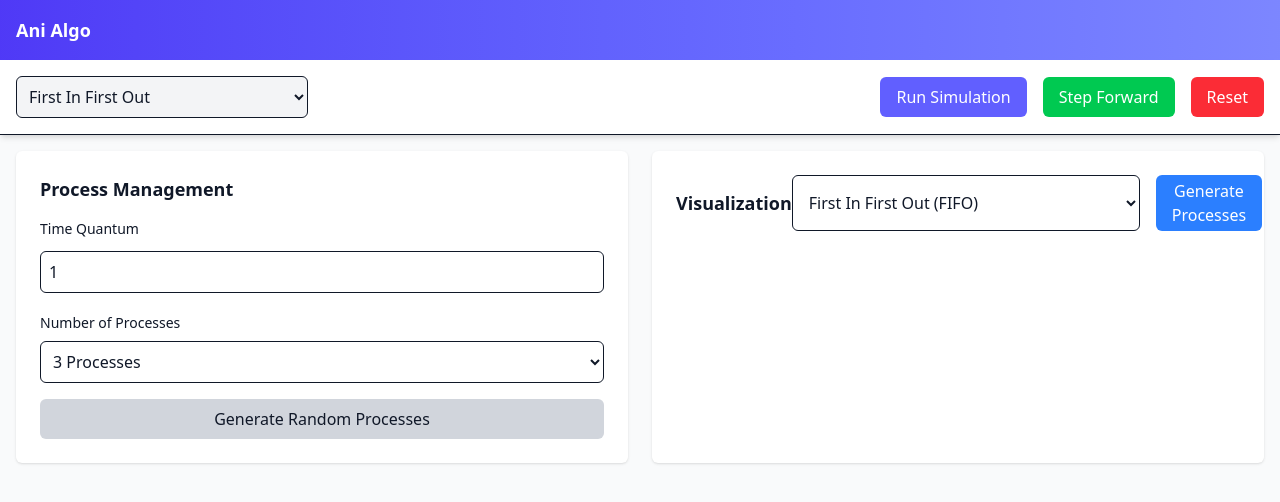
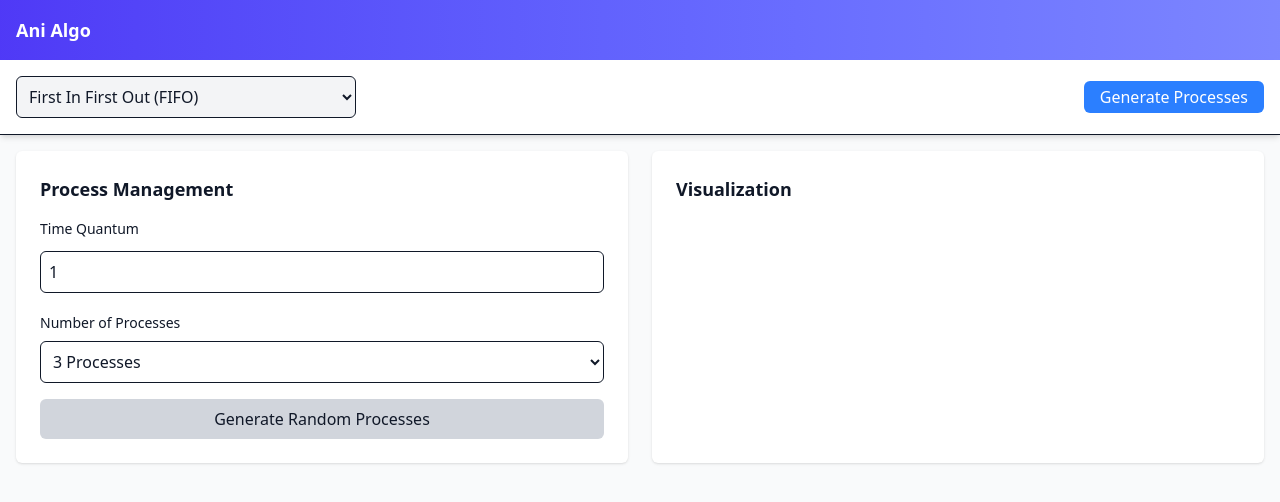
Before and after one commit to hantr0609/ani-algo, a Next.js app: page / in a window 1280 px wide. Shown: the top 502 px of the page. Built offline with nearby package versions, Linux system fonts and the light colour scheme.

Commit message:
Refactoring some components for a cleaner look

```diff
--- a/app/(root)/page.jsx
+++ b/app/(root)/page.jsx
@@ -1,16 +1,33 @@
+'use client';
+
+import { useState } from 'react';
 import Header from '../components/Header';
 import Navbar from '../components/Navbar';
-import ProcessManagement from '../components/ProcessManagement';
+import ProcessManagement from '../components/process/ProcessManagement';
 import Visualization from '../components/Visualization';
 
 export default function Home() {
+  const [processes, setProcesses] = useState([]);
+  const [algorithm, setAlgorithm] = useState('fifo');
+
+  function handleProcessesGenerated(newProcesses) {
+    setProcesses(newProcesses);
+  }
+
+  function handleAlgorithmChange(newAlgorithm) {
+    setAlgorithm(newAlgorithm);
+  }
+
   return (
     <div className="bg-gray-50 dark:bg-gray-900 min-h-screen text-gray-900 dark:text-gray-100">
       <Header />
-      <Navbar />
+      <Navbar
+        onProcessesGenerated={handleProcessesGenerated}
+        onAlgorithmChange={handleAlgorithmChange}
+      />
       <main className="container mx-auto p-4 grid grid-cols-1 md:grid-cols-2 gap-6">
         <ProcessManagement />
-        <Visualization />
+        <Visualization processes={processes} algorithm={algorithm} />
       </main>
     </div>
   );
--- a/app/components/Navbar.jsx
+++ b/app/components/Navbar.jsx
@@ -1,25 +1,61 @@
-export default function Navbar() {
+'use client';
+
+import { useState, useEffect } from 'react';
+import { useFIFO } from '../algorithm/useFifo';
+import { useSJF } from '../algorithm/useSJF';
+import { useSTCF } from '../algorithm/useSTCF';
+
+const generateRandomProcesses = (count) => {
+  return Array.from({ length: count }, (_, index) => ({
+    id: index + 1,
+    arrivalTime: Math.floor(Math.random() * 10),
+    burstTime: Math.floor(Math.random() * 8) + 1,
+  }));
+};
+
+export default function Navbar({ onProcessesGenerated, onAlgorithmChange }) {
+  const [processes, setProcesses] = useState([]);
+  const [algorithm, setAlgorithm] = useState('fifo');
+  const [result, setResult] = useState(null);
+
+  const { calculateFIFO } = useFIFO();
+  const { calculateSJF } = useSJF();
+  const { calculateSTCF } = useSTCF();
+
+  function generateProcesses() {
+    const newProcesses = generateRandomProcesses(5);
+    setProcesses(newProcesses);
+    onProcessesGenerated(newProcesses);
+  }
+
+  const maxTime =
+    result?.timeline.reduce((max, block) => Math.max(max, block.endTime), 0) ||
+    0;
+
+  const handleAlgorithmChange = (e) => {
+    const newAlgorithm = e.target.value;
+    setAlgorithm(newAlgorithm);
+    onAlgorithmChange(newAlgorithm);
+  };
+
   return (
     <nav className="bg-white dark:bg-gray-800 p-4 shadow-md border-b">
       <div className="max-w-7xl mx-auto flex justify-between items-center">
-        <select className="p-2 rounded-md border dark:border-gray-700 bg-gray-100 dark:bg-gray-900">
-          <option value="fifo">First In First Out</option>
-          <option value="sjf">Shortest Job First</option>
-          <option value="stcf">Shortest Time-to-Completion First</option>
-          <option value="rr">Round Robin</option>
-          <option value="mlfq">Multi-Level Feedback Queue</option>
+        <select
+          value={algorithm}
+          onChange={handleAlgorithmChange}
+          className="p-2 rounded-md border dark:border-gray-700 bg-gray-100 dark:bg-gray-900"
+        >
+          <option value="fifo">First In First Out (FIFO)</option>
+          <option value="sjf">Shortest Job First (SJF)</option>
+          <option value="stcf">Shortest Time to Completion First (STCF)</option>
         </select>
-        <div className="flex gap-4">
-          <button className="bg-indigo-500 text-white px-4 py-2 rounded-md">
-            Run Simulation
-          </button>
-          <button className="bg-green-500 text-white px-4 py-2 rounded-md">
-            Step Forward
-          </button>
-          <button className="bg-red-500 text-white px-4 py-2 rounded-md">
-            Reset
-          </button>
-        </div>
+        <button
+          onClick={generateProcesses}
+          className="px-4 py-1 bg-blue-500 text-white rounded-md hover:bg-blue-600 transition-colors"
+        >
+          Generate Processes
+        </button>
       </div>
     </nav>
   );
--- a/app/components/Visualization.jsx
+++ b/app/components/Visualization.jsx
@@ -7,59 +7,15 @@ import { useSJF } from '../algorithm/useSJF';
 import { useSTCF } from '../algorithm/useSTCF';
 
 import MetricCard from './MetricCard';
-import ProcessTimeline from './ProcessTimeline';
+import ProcessTimeline from './process/ProcessTimeline';
+import ProcessTable from './process/ProcessTable';
 
-const generateRandomProcesses = (count) => {
-  return Array.from({ length: count }, (_, index) => ({
-    id: index + 1,
-    arrivalTime: Math.floor(Math.random() * 10),
-    burstTime: Math.floor(Math.random() * 8) + 1,
-  }));
-};
-
-const ProcessTable = ({ processes }) => {
-  return (
-    <div className="mt-4 overflow-x-auto">
-      <table className="min-w-full divide-y divide-gray-200 dark:divide-gray-700">
-        <thead>
-          <tr>
-            <th className="px-4 py-2">Process ID</th>
-            <th className="px-4 py-2">Arrival Time</th>
-            <th className="px-4 py-2">Burst Time</th>
-          </tr>
-        </thead>
-        <tbody>
-          {processes.map((process) => (
-            <motion.tr
-              key={process.id}
-              initial={{ opacity: 0, y: 20 }}
-              animate={{ opacity: 1, y: 0 }}
-              className="hover:bg-gray-50 dark:hover:bg-gray-700"
-            >
-              <td className="px-4 py-2 text-center">P{process.id}</td>
-              <td className="px-4 py-2 text-center">{process.arrivalTime}</td>
-              <td className="px-4 py-2 text-center">{process.burstTime}</td>
-            </motion.tr>
-          ))}
-        </tbody>
-      </table>
-    </div>
-  );
-};
-
-export default function Visualization() {
-  const [processes, setProcesses] = useState([]);
-  const [algorithm, setAlgorithm] = useState('fifo');
+export default function Visualization({ processes, algorithm }) {
   const [result, setResult] = useState(null);
 
   const { calculateFIFO } = useFIFO();
   const { calculateSJF } = useSJF();
   const { calculateSTCF } = useSTCF();
-
-  const generateProcesses = () => {
-    const newProcesses = generateRandomProcesses(5);
-    setProcesses(newProcesses);
-  };
 
   useEffect(() => {
     if (processes.length > 0) {
@@ -89,27 +45,8 @@ export default function Visualization() {
 
   return (
     <div className="bg-white dark:bg-gray-800 p-6 rounded-md shadow">
-      <div className="flex justify-between items-center mb-4">
+      <div className="mb-4">
         <h2 className="text-lg font-semibold">Visualization</h2>
-        <div className="flex gap-4">
-          <select
-            value={algorithm}
-            onChange={(e) => setAlgorithm(e.target.value)}
-            className="px-3 py-1 border rounded-md dark:bg-gray-700 dark:border-gray-600"
-          >
-            <option value="fifo">First In First Out (FIFO)</option>
-            <option value="sjf">Shortest Job First (SJF)</option>
-            <option value="stcf">
-              Shortest Time to Completion First (STCF)
-            </option>
-          </select>
-          <button
-            onClick={generateProcesses}
-            className="px-4 py-1 bg-blue-500 text-white rounded-md hover:bg-blue-600 transition-colors"
-          >
-            Generate Processes
-          </button>
-        </div>
       </div>
 
       {processes.length > 0 && (
--- /dev/null
+++ b/app/components/process/ProcessTable.jsx
@@ -0,0 +1,31 @@
+import { motion } from 'motion/react';
+
+export default function ProcessTable({ processes }) {
+  return (
+    <div className="mt-4 overflow-x-auto">
+      <table className="min-w-full divide-y divide-gray-200 dark:divide-gray-700">
+        <thead>
+          <tr>
+            <th className="px-4 py-2">Process ID</th>
+            <th className="px-4 py-2">Arrival Time</th>
+            <th className="px-4 py-2">Burst Time</th>
+          </tr>
+        </thead>
+        <tbody>
+          {processes.map((process) => (
+            <motion.tr
+              key={process.id}
+              initial={{ opacity: 0, y: 20 }}
+              animate={{ opacity: 1, y: 0 }}
+              className="hover:bg-gray-50 dark:hover:bg-gray-700"
+            >
+              <td className="px-4 py-2 text-center">P{process.id}</td>
+              <td className="px-4 py-2 text-center">{process.arrivalTime}</td>
+              <td className="px-4 py-2 text-center">{process.burstTime}</td>
+            </motion.tr>
+          ))}
+        </tbody>
+      </table>
+    </div>
+  );
+}
```
Also changed, not shown: app/components/Button.jsx (deleted), app/components/Tabs.jsx (deleted), app/components/process/ProcessManagement.jsx (renamed from app/components/ProcessManagement.jsx), app/components/process/ProcessTimeline.jsx (renamed from app/components/ProcessTimeline.jsx).
